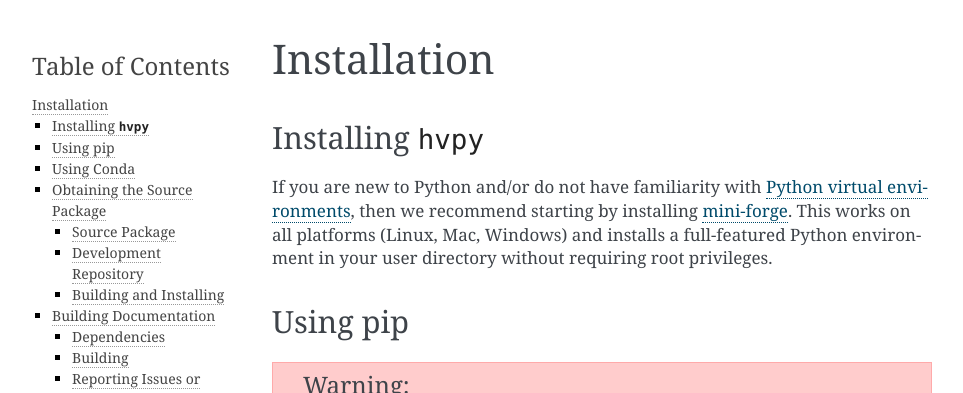
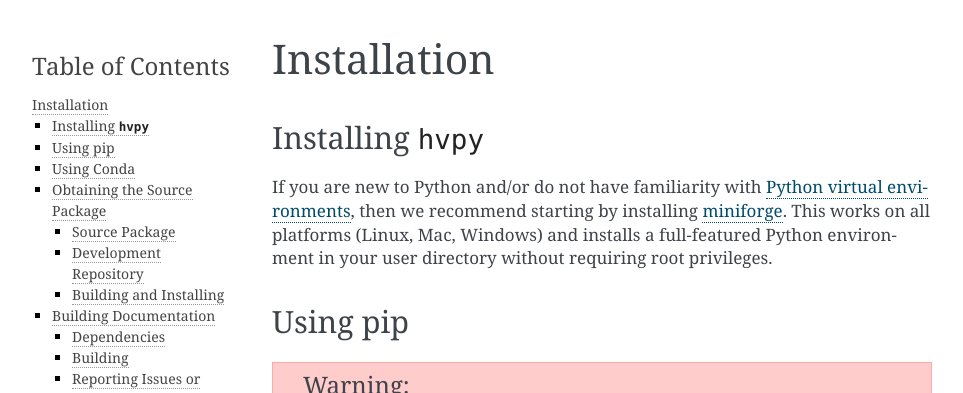
Before and after one commit to Helioviewer-Project/python-api, a Sphinx documentation site: the page built from docs/installation.rst, in a window 1280 px wide and 900 px high. Shown: the top 393 px of the window, without its empty margins (148-1111 px from the left). Built offline with Sphinx 7.4.7, drawn with Linux system fonts in a browser that asks for light colours; the version number could not be read and is left out.

Commit message:
Apply suggestions from code review
Co-authored-by: Nabil Freij <nabil.freij@gmail.com>

```diff
--- a/docs/installation.rst
+++ b/docs/installation.rst
@@ -7,7 +7,7 @@
 Installing ``hvpy``
 -------------------
 
-If you are new to Python and/or do not have familiarity with `Python virtual environments <https://docs.python.org/3/tutorial/venv.html>`__, then we recommend starting by installing `mini-forge <https://github.com/conda-forge/miniforge#miniforge3>`__.
+If you are new to Python and/or do not have familiarity with `Python virtual environments <https://docs.python.org/3/tutorial/venv.html>`__, then we recommend starting by installing `miniforge <https://github.com/conda-forge/miniforge#miniforge3>`__.
 This works on all platforms (Linux, Mac, Windows) and installs a full-featured Python environment in your user directory without requiring root privileges.
 
 Using pip
@@ -116,7 +116,6 @@
 
 before changing to the ``docs`` directory.
 
-
 Reporting Issues or Requesting Features
 ^^^^^^^^^^^^^^^^^^^^^^^^^^^^^^^^^^^^^^^
 
```
